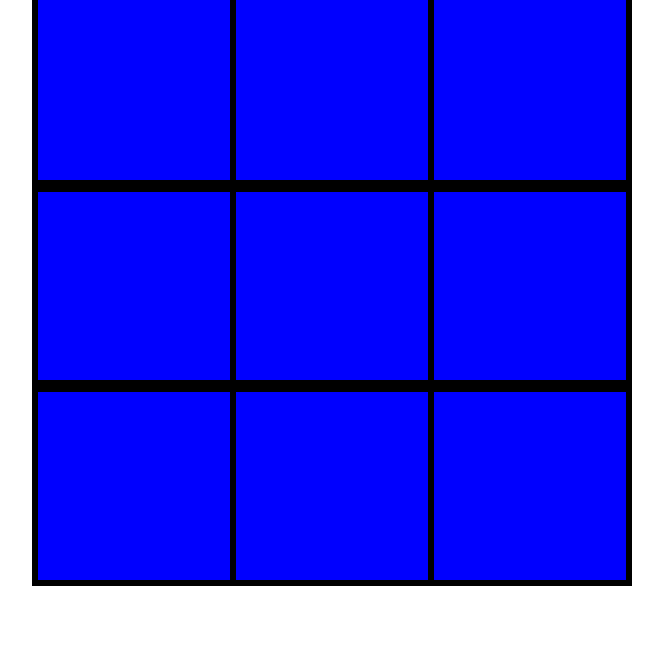
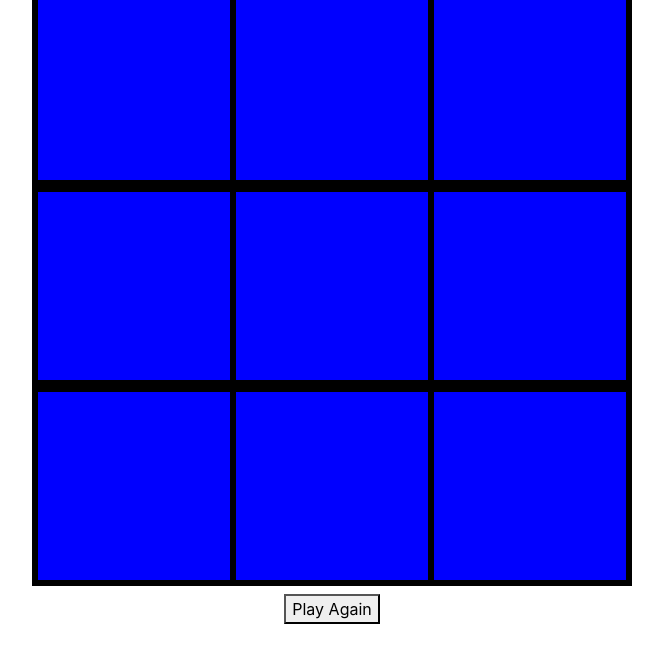
Before and after one commit to ericjbowman/Tictactoe-Eric, a website built with webpack: page index.html in a window 1280 px wide. Shown: the part 70-732 px from the top of the page, without its empty margins (308-971 px from the left). Built offline with nearby package versions, Linux system fonts and the light colour scheme.

Commit message:
Made 'Play Again' Button

```diff
--- a/assets/scripts/app.js
+++ b/assets/scripts/app.js
@@ -8,4 +8,5 @@ const events = require('./events.js')
 
 $(() => {
   $('.box').on('click', events.fillContent)
+  $('button').on('click', events.emptyContent)
 })
--- a/assets/scripts/events.js
+++ b/assets/scripts/events.js
@@ -35,6 +35,10 @@ const fillContent = function() {
   checkForWin()
 }
 
+const emptyContent = function () {
+  $('.box').html('')
+}
+
 // const eventChain = {
 //   fillContent: function() {
 //     if (moveArr.length === 9) {
@@ -57,5 +61,6 @@ const fillContent = function() {
 
 module.exports = {
   fillContent,
-  checkForWin
+  checkForWin,
+  emptyContent
 }
--- a/assets/styles/index.scss
+++ b/assets/styles/index.scss
@@ -30,3 +30,9 @@ h2 {
   color: blue;
   text-align: center;
 }
+
+.playAgain {
+  display: flex;
+  justify-content: center;
+  align-items: center;
+}
--- a/index.html
+++ b/index.html
@@ -31,6 +31,8 @@
         </div>
       </div>
       <h2></h2>
-
+      <div class= "playAgain">
+        <button>Play Again</button>
+      </div>
     </body>
 </html>
```
